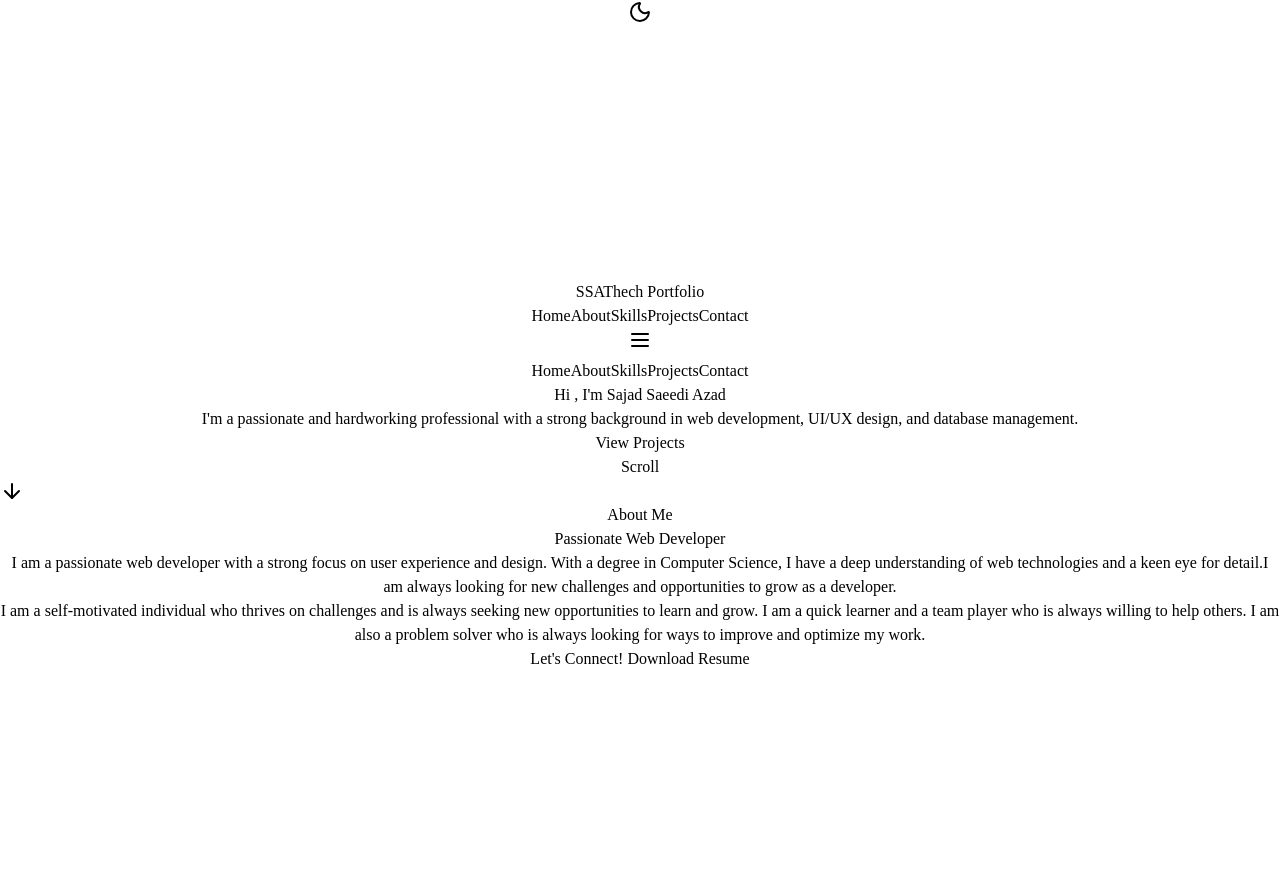
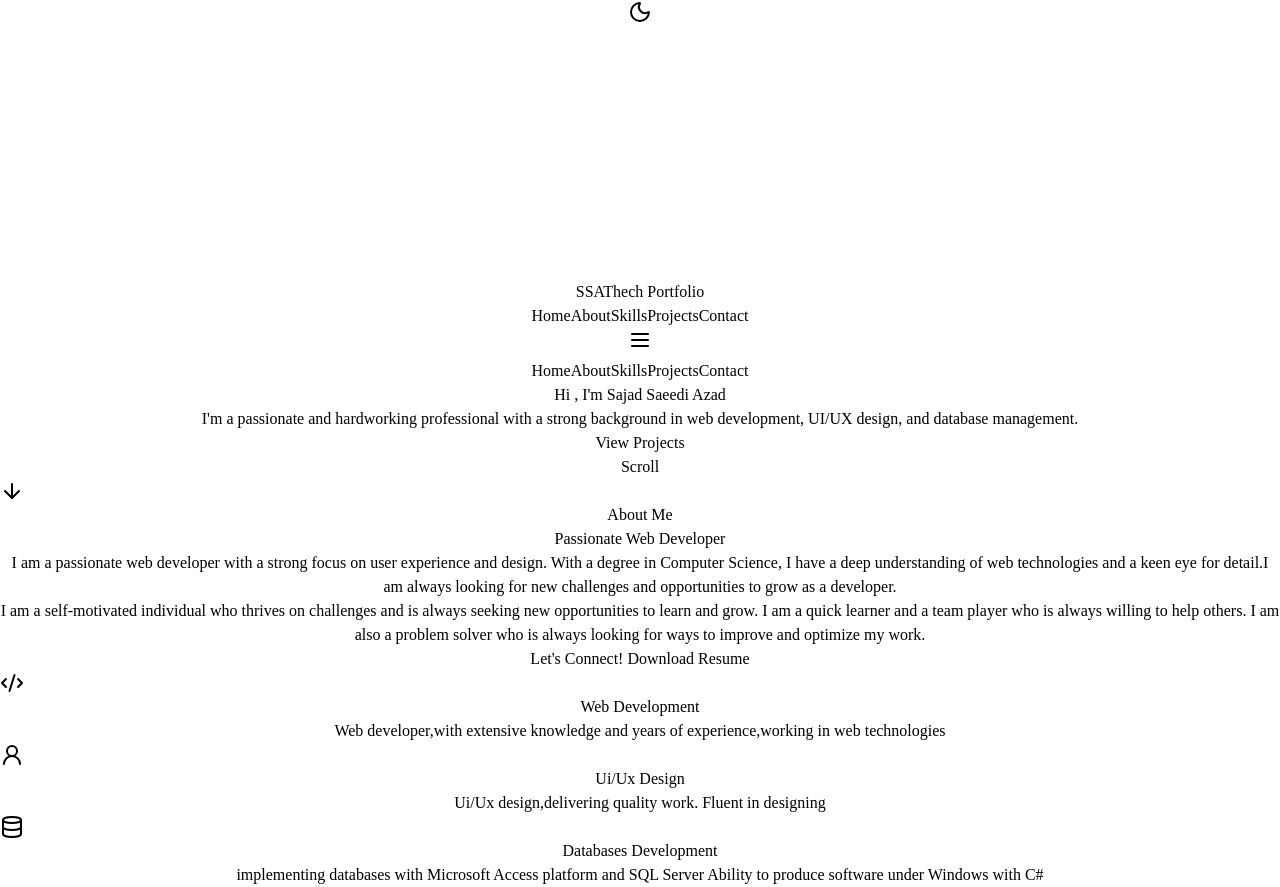
Before and after one commit to Sajadssa/NewPortfolio, a React (Vite) app in the folder vite-project/: page / in a window 1280 px wide. Before the commit the page ends 800 px from the top, so only its background shows below. Built offline with nearby package versions, Linux system fonts and the light colour scheme.

Commit message:
Complete About Section

```diff
--- a/vite-project/src/components/AboutSection.jsx
+++ b/vite-project/src/components/AboutSection.jsx
@@ -1,3 +1,5 @@
+import { Activity, Airplay, Briefcase, Code, Code2, Database, DecimalsArrowRightIcon, DessertIcon, Globe2Icon, GlobeLock, Icon, LucideAngry, Paintbrush2Icon, PaintBucketIcon, Star, User, User2 } from "lucide-react";
+
 export const AboutSection = () => {
     return (
         <section id="about" className="py-24 px-4 relative">
@@ -30,14 +32,53 @@ export const AboutSection = () => {
 </div>
     </div>
     <div className="grid grid-cols-1 gap-6">
-<div className="gradient-border p-6 card-hover bg-primary/10">
+<div className="gradient-border p-2 card-hover bg-primary/10">
     <div className="flex items-start gap-4">
-        <div className="p-3 rounded-full bg-primary/10"></div>
+        <div className="p-2 rounded-full bg-primary/10">
+        <Code2 className=" text-purple-500 w-5 h-5 flex items-center justify-center rounded-full animate-bounce hover:scale-105 hover:shadow-lg hover:shadow-purple-500/50 shadow-purple-500/50" />
+        </div>
+<div className="text-left ">
+    <h4 className="font-semibold text-lg">Web Development</h4>
+    <p className="text-muted-foreground">
+        Web developer,with extensive knowledge and years of experience,working in web technologies
+    </p>
+</div>
     </div>
 </div>
-<div className="gradient-border p-6 card-hover bg-primary/10"></div>
-<div className="gradient-border p-6 card-hover bg-primary/10"></div>
-<div className="gradient-border p-6 card-hover bg-primary/10"></div>
+
+
+<div className="gradient-border p-2 card-hover bg-primary/10">
+    <div className="flex items-start gap-4">
+        <div className="p-2 rounded-full bg-primary/10">
+        <User2 className=" text-purple-500 w-5 h-5 flex items-center justify-center rounded-full animate-bounce hover:scale-105 hover:shadow-lg hover:shadow-purple-500/50 shadow-purple-500/50" />
+        </div>
+<div className="text-left ">
+    <h4 className="font-semibold text-lg">Ui/Ux Design</h4>
+    <p className="text-muted-foreground">
+        Ui/Ux design,delivering quality work. Fluent in designing
+    </p>
+</div>
+
+    </div>
+</div>
+
+<div className="gradient-border p-2 card-hover bg-primary/10">
+    <div className="flex items-start gap-4">
+        <div className="p-2 rounded-full bg-primary/10">
+        <Database className=" text-purple-500 w-5 h-5 flex items-center justify-center rounded-full animate-bounce hover:scale-105 hover:shadow-lg hover:shadow-purple-500/50 shadow-purple-500/50" />
+        </div>
+        <div className="text-left ">
+    <h4 className="font-semibold text-lg">Databases Development</h4>
+    <p className="text-muted-foreground">
+       implementing databases with Microsoft Access platform and SQL Server Ability to produce software under Windows with C#
+    </p>
+</div>
+    </div>
+</div>
+
+
+
+
 
     </div>
 
--- a/vite-project/src/components/Navbar.jsx
+++ b/vite-project/src/components/Navbar.jsx
@@ -50,7 +50,7 @@ export const Navbar = () => {
 <div className="hidden md:flex space-x-8">
 
 {navItems.map((item,key)=>(
-  <a key={key} href={item.href} className="text-foreground/80 hover:text-primary transition-colors duration-300">
+  <a key={key} href={item.href} className="text-foreground/80 hover:text-purple-500 transition-colors duration-300">
     {item.name}
   </a>
 
```
